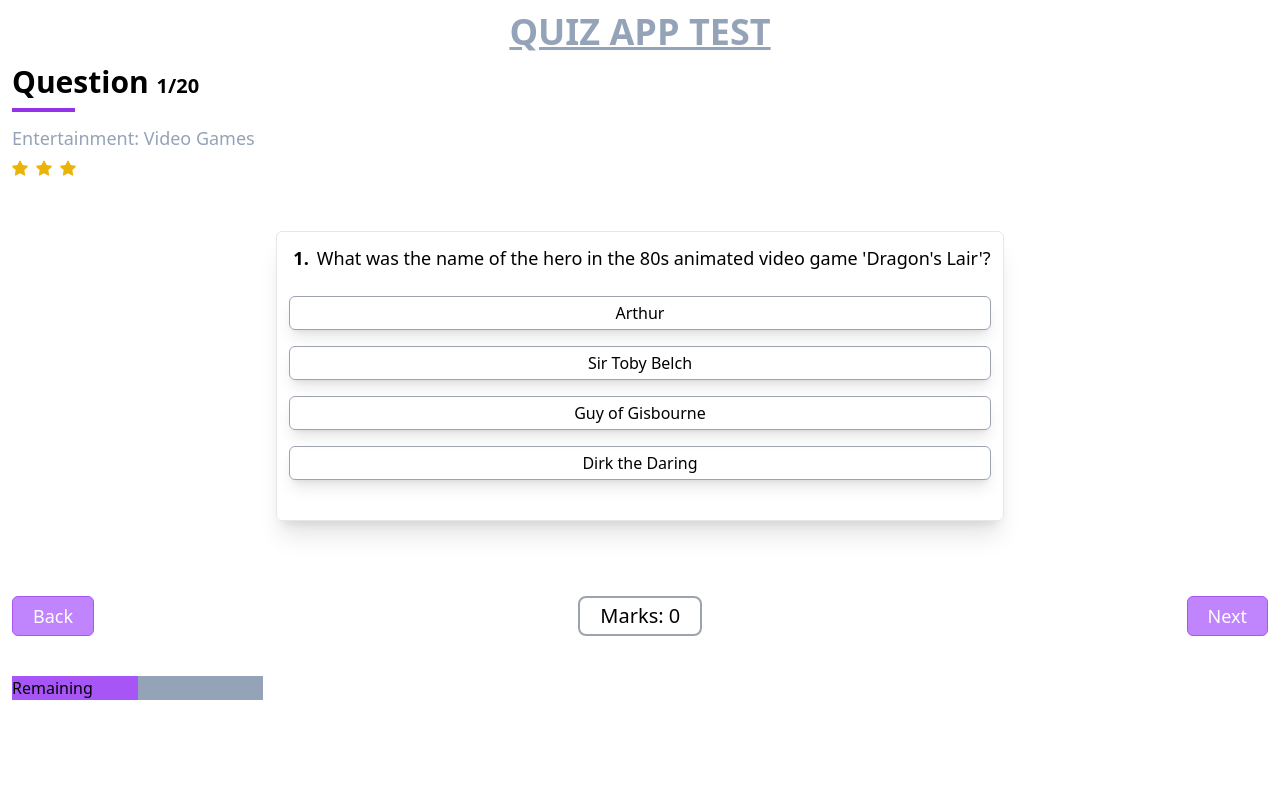
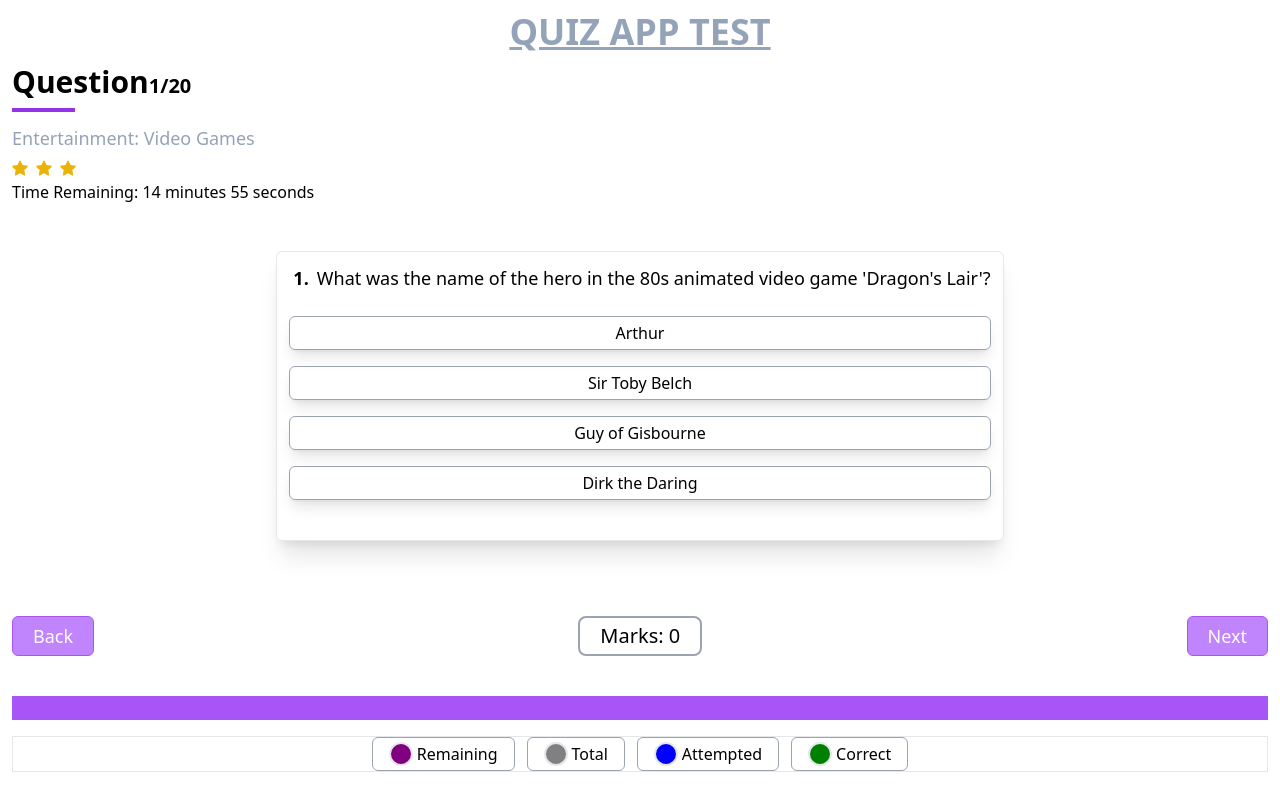
Before and after one commit to UsamabSadiq/react-quiz, a React (Create React App) app: page /quiz in a window 1280 px wide. Built offline with nearby package versions, Linux system fonts and the light colour scheme.

Commit message:
completed

```diff
--- a/src/components/BottomProgressBar.jsx
+++ b/src/components/BottomProgressBar.jsx
@@ -1,41 +1,83 @@
-import React from 'react'
+import React from "react";
 
-const BottomProgressBar = ({ fileData, currentQuestion, setCurrentQuestion, marks }) => {
+const BottomProgressBar = ({
+    fileData,
+    currentQuestion,
+    setCurrentQuestion,
+    allAnswer,
+    marks,
+}) => {
+    const colors = [
+        {
+            color: 'purple',
+            text: 'remaining '
+        },
+        {
+            color: 'gray',
+            text: 'total '
+        },
+        {
+            color: 'blue',
+            text: 'attempted '
+        },
+        {
+            color: 'green',
+            text: 'correct '
+        }]
 
+    //         totalQuestion
+    // attemptedPercentage
+    // correctPercentage
+    // remainingPercentage
 
-    // Calculate the progress percentages
-    const totalQuestion = fileData.length
-    // const attemptedPercentage = (attemptedQuestions / totalQuestion) * 100;
-    const correctPercentage = (marks / totalQuestion) * 100;
-    // const remainingPercentage = 100 - attemptedPercentage - correctPercentage;
+    //Calculate the progress percentages
+    const totalQuestions = fileData.length * 5
+    const attemptedQuestions = allAnswer.length * 5
+    const correctQuestions = marks * 5
+    const remainingQuestions = totalQuestions - attemptedQuestions
 
 
     return (
+        <>
             <div className="progress-bar relative">
                 {/* total questions */}
-            <div className="total-question bg-slate-400 absolute" style={{ width: `${totalQuestion}%` }}>
+                <div className="total-question bg-slate-400 absolute text-transparent" style={{ width: `${totalQuestions}%` }}>
                     Total
                 </div>
                 {/* Green for attempted questions */}
-            <div className="attempted-question absolute bg-green-55" style={{ width: `${50}%` }}>
-                Attempted
+                <div className="attempted-question absolute bg-green-500 z-50 text-transparent" style={{ width: `${correctQuestions}%` }}>
+                    Correct
                 </div>
 
                 {/* Blue for correct questions */}
-            <div className="correct-question bg-blue-500 absolute" style={{ width: `${correctPercentage}%` }}>
-                Correct
+                <div className="correct-question bg-blue-500 absolute z-30 text-transparent" style={{ width: `${attemptedQuestions}%` }}>
+                    Attempt
                 </div>
 
                 {/* Purple for remaining questions */}
-            <div className="remaining questions bg-purple-500 absolute" style={{ width: `${10}%` }}>
+                <div className="remaining questions bg-purple-500 absolute z-20 text-transparent" style={{ width: `${remainingQuestions}%` }}>
                     Remaining
                 </div>
             </div>
 
 
-    );
+            {/*  color representation */}
+            < div className="main border flex flex-wrap gap-3 justify-between md:justify-center mb-10 translate-y-10" >
+                {
+                    colors.map((color, index) => {
+                        return (
+                            <div key={index} className="content border border-gray-400 px-4 py-1  flex  gap-x-1 items-center rounded-md">
+                                <div className={`color rounded-full px-1 border-2 h-6 w-6`} style={{ background: color.color }}></div>
+                                <div className="text text-base font-medium capitalize">{color.text}</div>
+                            </div>
+                        )
+                    })
                 }
 
 
+            </div >
+        </>
+    );
+};
 
-export default BottomProgressBar
+export default BottomProgressBar;
--- a/src/components/Header.jsx
+++ b/src/components/Header.jsx
@@ -1,29 +1,61 @@
-import React, { useState } from 'react'
-import StarDifficulty from './StarDifficulty';
+import React, { useState, useEffect } from "react";
+import StarDifficulty from "./StarDifficulty";
 
 const Header = ({ fileData, currentQuestion }) => {
+    const [totalTimeInSeconds, setTotalTimeInSeconds] = useState(900); // 15 minutes * 60 seconds
+    const [remainingMinutes, setRemainingMinutes] = useState(15);
+    const [remainingSeconds, setRemainingSeconds] = useState(0);
 
+    useEffect(() => {
+        const timerInterval = setInterval(() => {
+            if (totalTimeInSeconds > 0) {
+                const newTotalTimeInSeconds = totalTimeInSeconds - 1;
+                const newMinutes = Math.floor(newTotalTimeInSeconds / 60);
+                const newSeconds = newTotalTimeInSeconds % 60;
+
+                setTotalTimeInSeconds(newTotalTimeInSeconds);
+                setRemainingMinutes(newMinutes);
+                setRemainingSeconds(newSeconds);
+            } else {
+                // Time Finish
+                clearInterval(timerInterval);
+            }
+        }, 1000);
+
+        return () => clearInterval(timerInterval);
+    }, [totalTimeInSeconds]);
     return (
         <>
-            <h1 className="mainHeading text-center text-4xl font-semibold uppercase underline text-slate-400 mb-3">quiz App test</h1>
+            <h1 className="mainHeading text-center text-4xl font-semibold uppercase underline text-slate-400 mb-3">
+                quiz App test
+            </h1>
             <div className="header ">
-                <h2 className='qestionNum text-3xl font-semibold my-2'>
-                    Question <span className='text-xl'>{currentQuestion + 1}/{fileData.length}</span>
+                <h2 className="qestionNum text-3xl font-semibold my-2">
+                    Question
+                    <span className="text-xl">
+                        {currentQuestion + 1}/{fileData.length}
+                    </span>
+                </h2>
+                <div
+                    className={`progressBar border-2 border-purple-600 mb-3`}
+                    style={{ width: `${(currentQuestion + 1) * 5}%` }}
+                ></div>
 
-                </h2>
-                <div className={`progressBar border-2 border-purple-600 mb-3`} style={{ width: `${(currentQuestion + 1) * 5}%` }}></div>
-
-                <p className='category text-lg text-slate-400 font-medium my-2'>
+                <p className="category text-lg text-slate-400 font-medium my-2">
                     {decodeURIComponent(fileData[currentQuestion]?.category)}
                 </p>
                 <div className="ratingsStars flex gap-x-2 my-1">
-
                     <StarDifficulty difficulty={fileData[currentQuestion]?.difficulty} />
-
                 </div>
             </div>
+
+            {/* Timer */}
+
+            <div className="right">
+                Time Remaining: {remainingMinutes} minutes {remainingSeconds} seconds
+            </div>
         </>
-    )
-}
+    );
+};
 
-export default Header
+export default Header;
--- a/src/components/QuestionAnswers.jsx
+++ b/src/components/QuestionAnswers.jsx
@@ -1,5 +1,4 @@
 import React, { useEffect, useState } from 'react'
-import { FaXmark } from "react-icons/fa6";
 import BottomProgressBar from './BottomProgressBar';
 const QuestionAnswers = ({ fileData, currentQuestion, setCurrentQuestion, loading }) => {
     const [marks, setMarks] = useState(0)
@@ -7,10 +6,7 @@ const QuestionAnswers = ({ fileData, currentQuestion, setCurrentQuestion, loadin
     const [allAnswer, setAllAnswer] = useState([])
     const [wrongAnswer, setWrongAnswer] = useState(false)
 
-    // console.log(wrongAnswer);
-    // console.log(decodeURIComponent(selectedAnswer));
-    // console.log('modifiedData =>', fileData);
-
+    console.log(wrongAnswer);
     // next question function
     const nextQuestion = () => {
         updateMarks()
@@ -27,6 +23,7 @@ const QuestionAnswers = ({ fileData, currentQuestion, setCurrentQuestion, loadin
                 setMarks(marks + 1)
                 setAllAnswer([...allAnswer, selectedAnswer])
                 setSelectedAnswer("")
+
             } else if (decodeURIComponent(selectedAnswer) !== decodeURIComponent(fileData[currentQuestion]?.correct_answer)) {
                 setWrongAnswer(true)
                 setAllAnswer([...allAnswer, selectedAnswer])
@@ -40,7 +37,7 @@ const QuestionAnswers = ({ fileData, currentQuestion, setCurrentQuestion, loadin
     }
     // console.log("marks => ", marks);
     useEffect(() => {
-        console.log('Updated quizAnswers:', allAnswer);
+        // console.log('AllAnswersArrays:', allAnswer);
     }, [allAnswer]);
     // Previous question function
     const previousQuestion = () => {
@@ -63,7 +60,7 @@ const QuestionAnswers = ({ fileData, currentQuestion, setCurrentQuestion, loadin
                 </div> :
 
                     <>
-                        <div className="main min-h-[45vh] flex items-baseline  md:items-center mt-5" >
+                        <div className="main min-h-[45vh] flex items-baseline  md:items-center mt-3" >
 
                             <div className="content-box rounded-md px-3 border border-gray-200 shadow-xl pb-4 mx-auto">
 
@@ -81,7 +78,7 @@ const QuestionAnswers = ({ fileData, currentQuestion, setCurrentQuestion, loadin
                                         fileData[currentQuestion]?.incorrect_answers?.map((item, index) => {
 
                                             return (
-                                                <button key={index} onClick={() => setSelectedAnswer(decodeURIComponent(item))} className='border border-gray-400 shadow-lg px-3 py-1 rounded-md hover:bg-gray-300 duration-300 text-base font-medium focus:outline-none focus:bg-green-300 focus:ring focus:ring-violet-300'>
+                                                <button key={index} onClick={() => setSelectedAnswer(decodeURIComponent(item))} className='border border-gray-400 shadow-lg px-3 py-1 rounded-md hover:bg-gray-300 duration-300 text-base font-medium focus:outline-none focus:bg-green-300 focus:ring'>
                                                     {decodeURIComponent(item)}
                                                 </button>
                                             )
@@ -109,7 +106,7 @@ const QuestionAnswers = ({ fileData, currentQuestion, setCurrentQuestion, loadin
 
                         </div>
 
-                        <BottomProgressBar fileData={fileData} marks={marks} currentQuestion={currentQuestion} setCurrentQuestion={setCurrentQuestion} />
+                        <BottomProgressBar fileData={fileData} marks={marks} currentQuestion={currentQuestion} setCurrentQuestion={setCurrentQuestion} allAnswer={allAnswer} />
                     </>
             }
 
```
Lines whose indentation alone changed are shown as unchanged.
